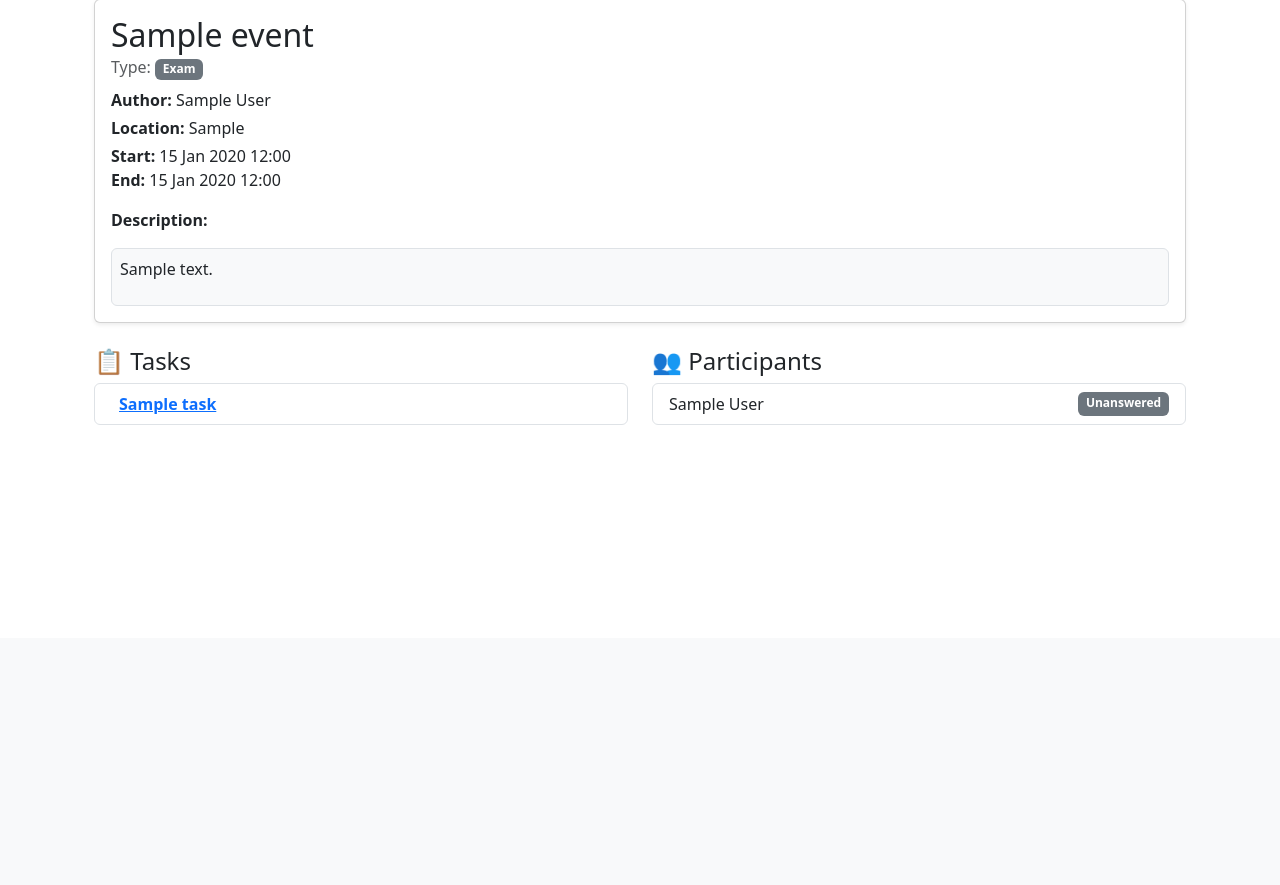
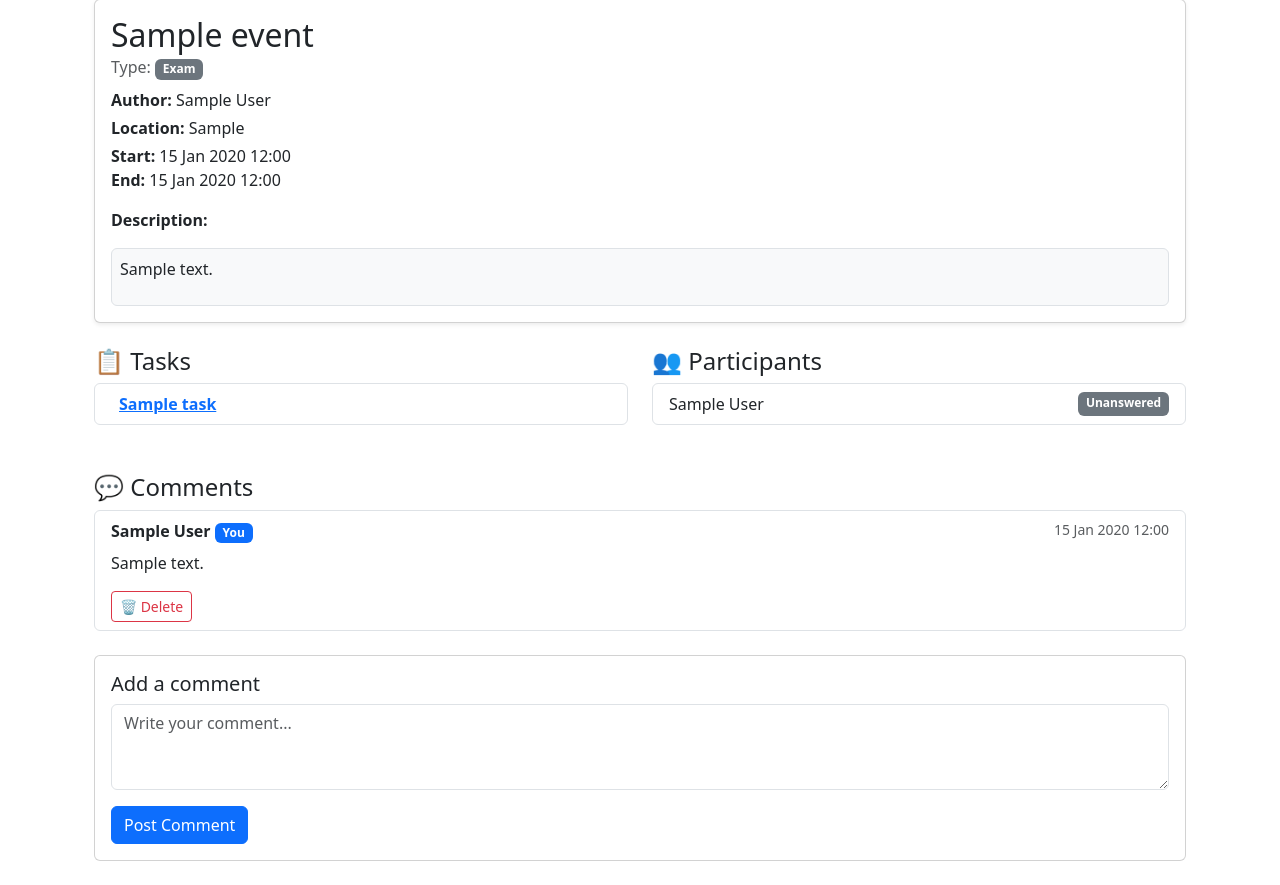
Before and after one commit to Mykhailo-Tr/IT-Turik, a Django app: page /events/1 in a window 1280 px wide. Shown: the part 162-1047 px from the top of the page. Before the commit the page ends 587 px from the top, so only its background shows below. Run offline with Django 5.2, Linux system fonts and the light colour scheme; a user stored in the database is signed in; tables that the repository leaves empty hold one stand-in row (values such as "Sample post"); some libraries are stand-ins or nearby versions.

Commit message:
feat: Implement event comments functionality with add and delete options

```diff
--- a/school_system/events/models.py
+++ b/school_system/events/models.py
@@ -48,8 +48,13 @@ class EventParticipation(models.Model):
 class EventComment(models.Model):
     user = models.ForeignKey(User, on_delete=models.CASCADE)
     event = models.ForeignKey(Event, on_delete=models.CASCADE)
+    parent = models.ForeignKey("self", on_delete=models.CASCADE, null=True, blank=True, related_name="replies")
     comment = models.TextField()
     created_at = models.DateTimeField(auto_now_add=True)
+    updated_at = models.DateTimeField(auto_now=True)
+
+    class Meta:
+        ordering = ['created_at']
 
     def __str__(self):
-        return f"{self.user.username} on {self.event.title}"
+        return f"{self.user.email} on {self.event.title}"
--- a/school_system/events/urls.py
+++ b/school_system/events/urls.py
@@ -9,4 +9,8 @@ urlpatterns = [
     path('delete/<int:event_id>', views.delete_event_view, name="delete_event"),
     path('respond/<int:event_id>/<str:response>/', views.respond_to_event, name='respond_to_event'),
     path('leave/<int:event_id>/', views.leave_event_view, name='leave_event'),
+    path('<int:event_id>/comment/', views.add_event_comment, name='add_event_comment'),
+    path('comment/<int:comment_id>/delete/', views.delete_event_comment, name='delete_event_comment'),
+
+
 ]
--- a/school_system/events/views.py
+++ b/school_system/events/views.py
@@ -14,9 +14,11 @@ def events_view(request, event_id=None):
     if event_id:
         event = get_object_or_404(Event, id=event_id)
         participation = EventParticipation.objects.filter(event=event, user=request.user).first()
+        comments = EventComment.objects.filter(event=event)
         return render(request, 'events/event_details.html', {
             "event": event,
             "participation": participation,
+            "comments": comments,
             "page": "event_details"
         })
 
@@ -37,6 +39,48 @@ def events_view(request, event_id=None):
         "participations": participations,
         "page": "events"
     })
+
+@login_required(login_url='login')
+@require_POST
+def add_event_comment(request, event_id):
+    event = get_object_or_404(Event, id=event_id)
+
+    is_author = event.author == request.user
+    participation = EventParticipation.objects.filter(
+        event=event,
+        user=request.user,
+        response=EventParticipation.ResponseChoices.ACCEPTED
+    ).first()
+
+    if not (participation or is_author):
+        messages.error(request, "Only participants who accepted the event or the author can comment.")
+        return redirect('event_details', event_id=event.id)
+
+    comment_text = request.POST.get('comment', '').strip()
+    if comment_text:
+        EventComment.objects.create(user=request.user, event=event, comment=comment_text)
+
+    return redirect('event_details', event_id=event.id)
+
+
+
+@login_required
+@require_POST
+def delete_event_comment(request, comment_id):
+    comment = get_object_or_404(EventComment, id=comment_id)
+    event = comment.event
+
+    is_author = event.author == request.user
+    is_comment_owner = comment.user == request.user
+
+    if not (is_comment_owner or is_author):
+        messages.error(request, "You don't have permission to delete this comment.")
+        return redirect('event_details', event_id=event.id)
+
+    comment.delete()
+    messages.success(request, "Comment deleted successfully.")
+    return redirect('event_details', event_id=event.id)
+
 
 
 @login_required
--- a/school_system/templates/base.html
+++ b/school_system/templates/base.html
@@ -8,6 +8,7 @@
     {% block extra_css %}
         <link rel="stylesheet" href="{% static 'css/base.css' %}">
     {% endblock %}
+    <link rel="stylesheet" href="https://cdn.jsdelivr.net/npm/bootstrap-icons@1.11.3/font/bootstrap-icons.css">
 
 </head>
 <body>
--- a/school_system/templates/events/event_details.html
+++ b/school_system/templates/events/event_details.html
@@ -77,6 +77,87 @@
             </form>
         {% endif %}
 
+
+        <div class="mt-5">
+            <h4>💬 Comments</h4>
+
+            {% if comments %}
+                <div class="list-group">
+                {% for comment in comments %}
+                    <div class="list-group-item">
+                        <div class="d-flex justify-content-between">
+                            <div>
+                                <strong>{{ comment.user.get_full_name }}</strong>
+                                {% if comment.user == request.user %}
+                                    <span class="badge bg-primary">You</span>
+                                {% endif %}
+                            </div>
+                            <small class="text-muted">{{ comment.created_at|date:"d M Y H:i" }}</small>
+                        </div>
+                        <p class="mb-2 mt-2">{{ comment.comment|linebreaks }}</p>
+
+                        {% if comment.user == request.user %}
+                            <form method="post" action="{% url 'delete_event_comment' comment.id %}" onsubmit="return confirm('Delete this comment?');">
+                                {% csrf_token %}
+                                <button type="submit" class="btn btn-sm btn-outline-danger">🗑️ Delete</button>
+                            </form>
+                        {% endif %}
+
+                        {% if comment.replies.all %}
+                            <div class="ms-4 mt-3 border-start ps-3">
+                                {% for reply in comment.replies.all %}
+                                    <div class="mb-2">
+                                        <div class="d-flex justify-content-between">
+                                            <div>
+                                                <strong>{{ reply.user.get_full_name }}</strong>
+                                                {% if reply.user == request.user %}
+                                                    <span class="badge bg-primary">You</span>
+                                                {% endif %}
+                                            </div>
+                                            <small class="text-muted">{{ reply.created_at|date:"d M Y H:i" }}</small>
+                                        </div>
+                                        <p class="mb-1">{{ reply.comment|linebreaks }}</p>
+
+                                        {% if reply.user == request.user %}
+                                            <form method="post" action="{% url 'delete_event_comment' comment.id %}" onsubmit="return confirm('Delete this comment?');" class="ms-2">
+                                                {% csrf_token %}
+                                                <button type="submit" class="btn btn-sm btn-outline-danger px-2 py-0" >
+                                                    <i class="bi bi-trash"></i>
+                                                </button>
+                                            </form>
+                                        {% endif %}
+                                    </div>
+                                {% endfor %}
+                            </div>
+                        {% endif %}
+                    </div>
+                {% endfor %}
+            </div>
+
+            {% else %}
+                <div class="alert alert-info mt-3">No comments yet. Be the first to comment!</div>
+            {% endif %}
+
+            {% if participation and participation.response == 'accepted' or request.user == event.author %}
+                <div class="card mt-4">
+                    <div class="card-body">
+                        <h5 class="card-title">Add a comment</h5>
+                        <form method="post" action="{% url 'add_event_comment' event.id %}">
+                            {% csrf_token %}
+                            <div class="mb-3">
+                                <textarea name="comment" rows="3" class="form-control" placeholder="Write your comment..." required></textarea>
+                            </div>
+                            <button type="submit" class="btn btn-primary">Post Comment</button>
+                        </form>
+                    </div>
+                </div>
+            {% else %}
+                <div class="alert alert-warning mt-4">
+                    Only users who accepted this event can comment.
+                </div>
+            {% endif %}
+
+        </div>
     </div>
 </div>
 {% endblock %}
```
Also changed, not shown: school_system/events/forms.py (+13 -1 lines), school_system/events/migrations/0002_alter_eventcomment_options_eventcomment_parent_and_more.py (added).
